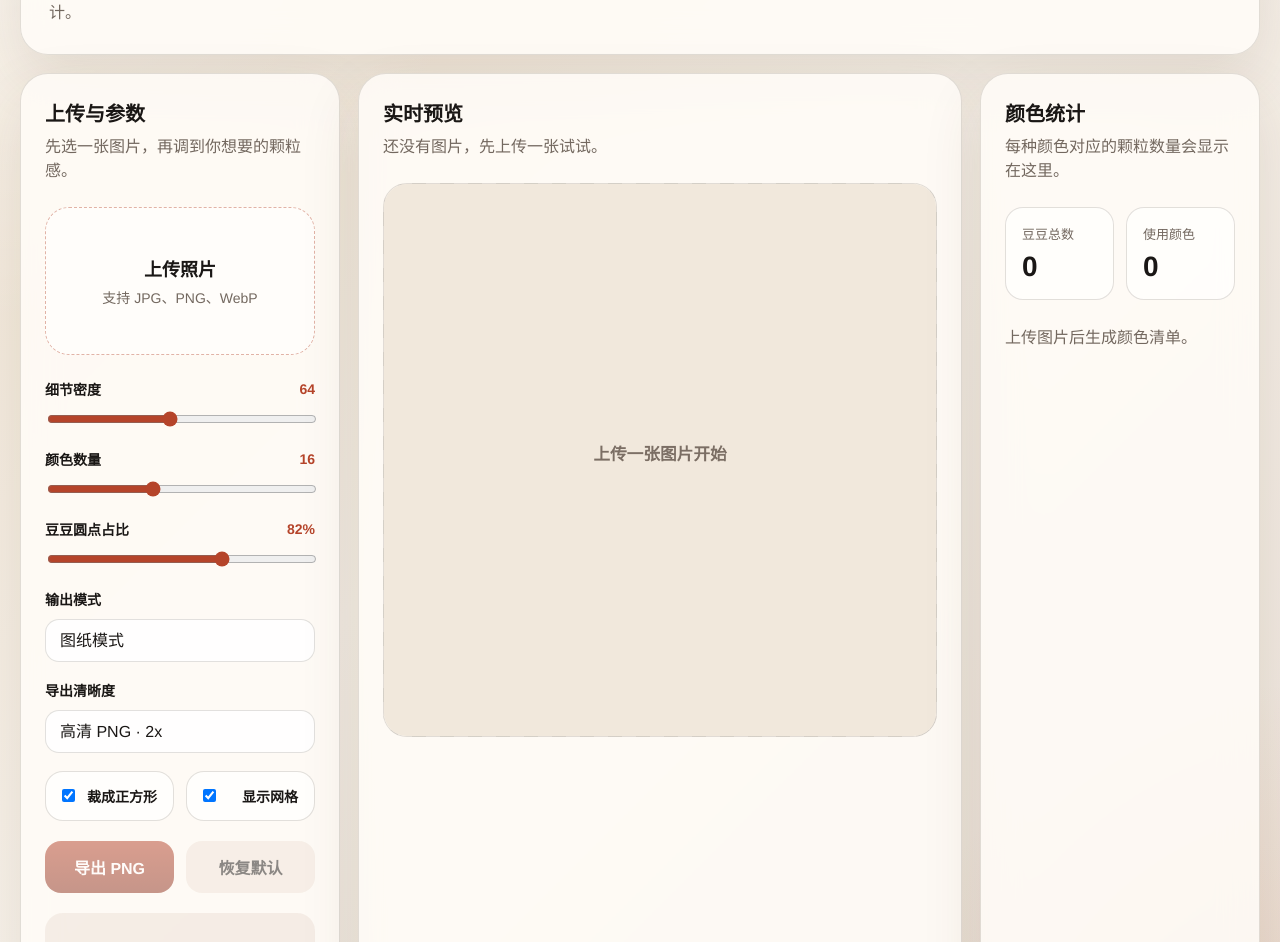
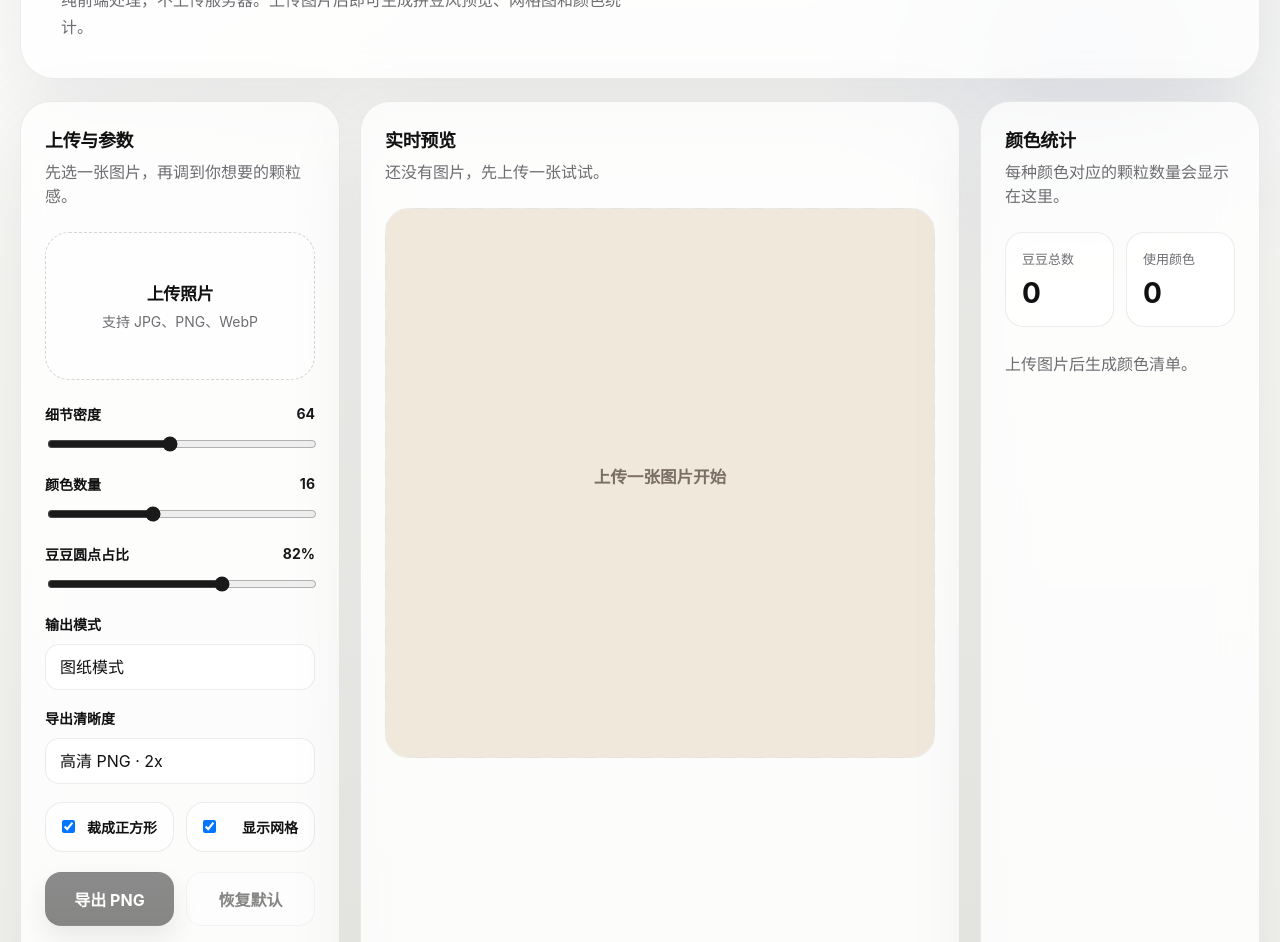
Before and after one commit to lixiaoyao-photo/perler-beads, a website: page index.html in a window 1280 px wide. Shown: the part 182-1124 px from the top of the page. Drawn offline with Linux system fonts and the light colour scheme.

Commit message:
Add files via upload

```diff
--- a/app.js
+++ b/app.js
@@ -437,7 +437,7 @@ function setControlState(enabled) {
 }
 
 function openFollowModal() {
-  refs.modalCopy.textContent = `我是上海女摄${XHS_NAME}，小红书号 ${XHS_HANDLE}。如果你做出了好看的图，欢迎带图来找我。`;
+  refs.modalCopy.textContent = "我是上海女摄离小遥，欢迎来找我玩。";
   refs.followModal.hidden = false;
 }
 
--- a/styles.css
+++ b/styles.css
@@ -1,12 +1,12 @@
 :root {
-  --bg: #f3ede3;
-  --paper: rgba(255, 252, 247, 0.86);
-  --ink: #1a1715;
-  --muted: #73685f;
-  --line: rgba(50, 37, 27, 0.14);
-  --accent: #b5442a;
-  --accent-strong: #8e331f;
-  --shadow: 0 24px 60px rgba(87, 58, 33, 0.12);
+  --bg: #f5f5f2;
+  --paper: rgba(255, 255, 255, 0.74);
+  --ink: #111111;
+  --muted: #6d6d72;
+  --line: rgba(17, 17, 17, 0.08);
+  --accent: #111111;
+  --accent-strong: #000000;
+  --shadow: 0 24px 80px rgba(18, 18, 24, 0.08);
 }
 
 * {
@@ -18,23 +18,23 @@ body {
   min-height: 100vh;
   color: var(--ink);
   background:
-    radial-gradient(circle at top left, rgba(255, 255, 255, 0.8), transparent 28%),
-    radial-gradient(circle at bottom right, rgba(212, 146, 112, 0.18), transparent 22%),
-    linear-gradient(135deg, #efe3d1, #f7f2ea 45%, #ece3da);
-  font-family: "Avenir Next", "PingFang SC", "Helvetica Neue", sans-serif;
+    radial-gradient(circle at top left, rgba(255, 255, 255, 0.92), transparent 24%),
+    radial-gradient(circle at 85% 18%, rgba(214, 218, 232, 0.42), transparent 18%),
+    linear-gradient(180deg, #fafaf8 0%, #f1f1ee 100%);
+  font-family: "SF Pro Display", "PingFang SC", "Helvetica Neue", sans-serif;
 }
 
 .page-shell {
   width: min(1240px, calc(100vw - 32px));
   margin: 0 auto;
-  padding: 28px 0 36px;
+  padding: 32px 0 40px;
 }
 
 .hero {
   display: block;
-  padding: 28px;
+  padding: 36px 40px;
   border: 1px solid var(--line);
-  border-radius: 28px;
+  border-radius: 34px;
   background: var(--paper);
   backdrop-filter: blur(18px);
   box-shadow: var(--shadow);
@@ -42,37 +42,38 @@ body {
 
 .eyebrow {
   margin: 0 0 10px;
-  color: var(--accent);
-  font-size: 12px;
+  color: #8a8a90;
+  font-size: 11px;
   font-weight: 700;
-  letter-spacing: 0.24em;
+  letter-spacing: 0.28em;
 }
 
 .hero h1 {
   margin: 0;
-  font-family: Georgia, "Times New Roman", serif;
-  font-size: clamp(34px, 4.8vw, 64px);
-  line-height: 0.98;
+  font-family: "Iowan Old Style", "Noto Serif SC", Georgia, serif;
+  font-size: clamp(38px, 5vw, 72px);
+  line-height: 0.94;
+  letter-spacing: -0.04em;
 }
 
 .hero-text {
   width: min(580px, 100%);
-  margin: 14px 0 0;
+  margin: 16px 0 0;
   color: var(--muted);
   font-size: 16px;
-  line-height: 1.65;
+  line-height: 1.7;
 }
 
 .layout {
   display: grid;
   grid-template-columns: 320px minmax(320px, 1fr) 280px;
-  gap: 18px;
-  margin-top: 18px;
+  gap: 20px;
+  margin-top: 22px;
 }
 
 .panel {
   border: 1px solid var(--line);
-  border-radius: 28px;
+  border-radius: 30px;
   background: var(--paper);
   backdrop-filter: blur(18px);
   box-shadow: var(--shadow);
@@ -84,7 +85,8 @@ body {
 
 .panel-header h2 {
   margin: 0;
-  font-size: 20px;
+  font-size: 18px;
+  letter-spacing: -0.02em;
 }
 
 .panel-header p {
@@ -105,9 +107,9 @@ body {
   gap: 6px;
   margin: 24px;
   min-height: 148px;
-  border: 1.5px dashed rgba(181, 68, 42, 0.4);
+  border: 1px dashed rgba(17, 17, 17, 0.18);
   border-radius: 24px;
-  background: rgba(255, 255, 255, 0.5);
+  background: rgba(255, 255, 255, 0.58);
   text-align: center;
   cursor: pointer;
 }
@@ -117,8 +119,9 @@ body {
 }
 
 .upload-title {
-  font-size: 18px;
+  font-size: 17px;
   font-weight: 700;
+  letter-spacing: -0.02em;
 }
 
 .upload-subtitle {
@@ -143,7 +146,7 @@ body {
 }
 
 .control-group strong {
-  color: var(--accent);
+  color: #18181b;
 }
 
 input[type="range"],
@@ -152,7 +155,7 @@ select {
 }
 
 input[type="range"] {
-  accent-color: var(--accent);
+  accent-color: #1a1a1a;
 }
 
 select {
@@ -160,7 +163,7 @@ select {
   padding: 12px 14px;
   border: 1px solid var(--line);
   border-radius: 14px;
-  background: rgba(255, 255, 255, 0.9);
+  background: rgba(255, 255, 255, 0.88);
   color: var(--ink);
   font: inherit;
 }
@@ -178,7 +181,7 @@ select {
   padding: 14px 16px;
   border: 1px solid var(--line);
   border-radius: 18px;
-  background: rgba(255, 255, 255, 0.62);
+  background: rgba(255, 255, 255, 0.68);
 }
 
 .toggle input {
@@ -194,11 +197,16 @@ select {
 
 .button {
   padding: 14px 16px;
-  border: 0;
+  border: 1px solid transparent;
   border-radius: 16px;
   font: inherit;
   font-weight: 700;
   cursor: pointer;
+  transition: transform 140ms ease, background 140ms ease, border-color 140ms ease;
+}
+
+.button:hover:not(:disabled) {
+  transform: translateY(-1px);
 }
 
 .button:disabled {
@@ -207,20 +215,22 @@ select {
 }
 
 .button.primary {
-  background: linear-gradient(180deg, var(--accent), var(--accent-strong));
+  background: linear-gradient(180deg, #1b1b1d, #111111);
   color: white;
+  box-shadow: 0 12px 26px rgba(17, 17, 17, 0.16);
 }
 
 .button.secondary {
-  background: #efe3d8;
+  background: rgba(255, 255, 255, 0.74);
   color: var(--ink);
+  border-color: var(--line);
 }
 
 .hint-box {
   margin: 20px 24px 0;
   padding: 16px 18px;
   border-radius: 18px;
-  background: rgba(143, 84, 53, 0.08);
+  background: rgba(17, 17, 17, 0.04);
   color: var(--muted);
   font-size: 14px;
   line-height: 1.55;
@@ -242,10 +252,10 @@ canvas {
   border-radius: 24px;
   image-rendering: auto;
   background:
-    linear-gradient(45deg, rgba(110, 92, 79, 0.1) 25%, transparent 25%),
-    linear-gradient(-45deg, rgba(110, 92, 79, 0.1) 25%, transparent 25%),
-    linear-gradient(45deg, transparent 75%, rgba(110, 92, 79, 0.1) 75%),
-    linear-gradient(-45deg, transparent 75%, rgba(110, 92, 79, 0.1) 75%);
+    linear-gradient(45deg, rgba(17, 17, 17, 0.03) 25%, transparent 25%),
+    linear-gradient(-45deg, rgba(17, 17, 17, 0.03) 25%, transparent 25%),
+    linear-gradient(45deg, transparent 75%, rgba(17, 17, 17, 0.03) 75%),
+    linear-gradient(-45deg, transparent 75%, rgba(17, 17, 17, 0.03) 75%);
   background-size: 28px 28px;
   background-position: 0 0, 0 14px, 14px -14px, -14px 0px;
 }
@@ -265,7 +275,7 @@ canvas {
   padding: 16px;
   border: 1px solid var(--line);
   border-radius: 18px;
-  background: rgba(255, 255, 255, 0.66);
+  background: rgba(255, 255, 255, 0.7);
 }
 
 .summary-label {
@@ -333,7 +343,7 @@ canvas {
   align-items: center;
   justify-content: center;
   padding: 20px;
-  background: rgba(20, 16, 14, 0.45);
+  background: rgba(17, 17, 17, 0.36);
   backdrop-filter: blur(8px);
   z-index: 20;
 }
@@ -347,9 +357,9 @@ canvas {
   width: min(480px, 100%);
   padding: 28px;
   border: 1px solid var(--line);
-  border-radius: 28px;
-  background: rgba(255, 252, 247, 0.97);
-  box-shadow: 0 28px 80px rgba(38, 25, 17, 0.24);
+  border-radius: 32px;
+  background: rgba(255, 255, 255, 0.96);
+  box-shadow: 0 32px 90px rgba(17, 17, 17, 0.18);
 }
 
 .modal-close {
@@ -360,7 +370,7 @@ canvas {
   height: 36px;
   border: 0;
   border-radius: 999px;
-  background: #efe3d8;
+  background: rgba(17, 17, 17, 0.06);
   color: var(--ink);
   font-size: 22px;
   line-height: 1;
@@ -369,7 +379,7 @@ canvas {
 
 .modal-eyebrow {
   margin: 0 0 10px;
-  color: var(--accent);
+  color: #8a8a90;
   font-size: 12px;
   font-weight: 700;
   letter-spacing: 0.22em;
@@ -378,9 +388,10 @@ canvas {
 
 .modal-card h2 {
   margin: 0;
-  font-family: Georgia, "Times New Roman", serif;
+  font-family: "Iowan Old Style", "Noto Serif SC", Georgia, serif;
   font-size: clamp(28px, 4vw, 38px);
   line-height: 1.05;
+  letter-spacing: -0.03em;
 }
 
 .modal-copy {
```
